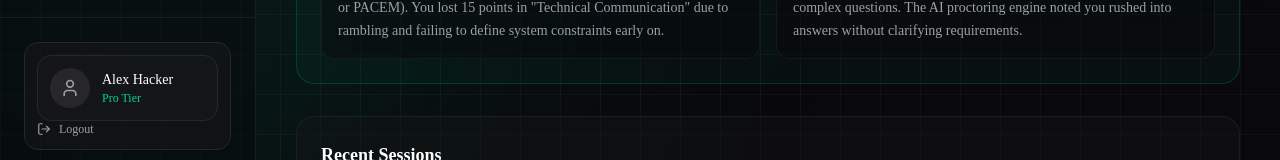
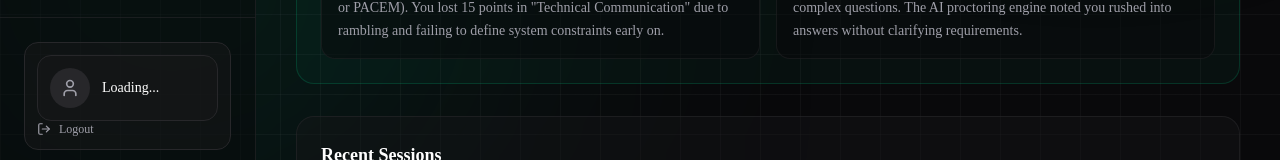
Before and after one commit to aditya-dev-19/AI-interview-simulator, a Next.js app: page /dashboard in a window 1280 px wide. Shown: the part 626-786 px from the top of the page. Built offline with nearby package versions, Linux system fonts and the light colour scheme; no server answers.

Commit message:
Merge from Aditya branch

```diff
--- a/src/components/Sidebar.tsx
+++ b/src/components/Sidebar.tsx
@@ -12,12 +12,31 @@ export function Sidebar() {
   const pathname = usePathname() || '';
   const supabase = createClient();
   const router = useRouter();
+  const [name, setName] = React.useState<string>("Loading...");
 
   const handleLogout = async () => {
     await supabase.auth.signOut();
     router.push('/auth');
   };
+  React.useEffect(() => {
+    const fetchUser = async () => {
+      const { data: { user } } = await supabase.auth.getUser();
 
+      if (!user) return;
+
+      const { data, error } = await supabase
+        .from("profiles")
+        .select("full_name")
+        .eq("id", user.id)
+        .single();
+
+      if (!error && data) {
+        setName(data.full_name);
+      }
+    };
+
+    fetchUser();
+  }, []);
   return (
     <nav className="w-64 border-r border-zinc-800/60 bg-zinc-950/50 flex flex-col justify-between z-20 relative">
       <div>
@@ -42,8 +61,8 @@ export function Sidebar() {
             <User className="w-5 h-5 text-zinc-400" />
           </div>
           <div>
-            <p className="text-sm font-medium text-white">Alex Hacker</p>
-            <p className="text-xs text-emerald-400">Pro Tier</p>
+            <p className="text-sm font-medium text-white">{name}</p>
+            {/* <p className="text-xs text-emerald-400">Pro Tier</p> */}
           </div>
         </div>
         <button
```
